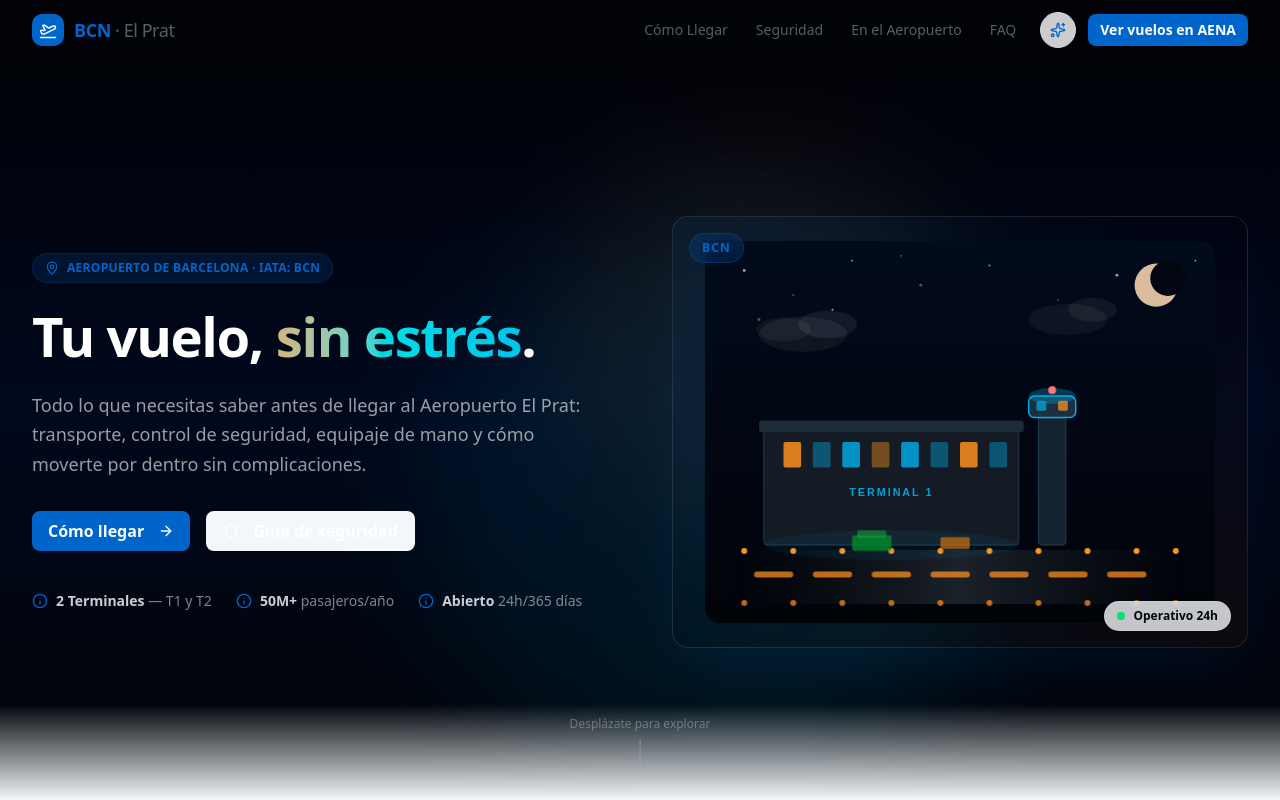
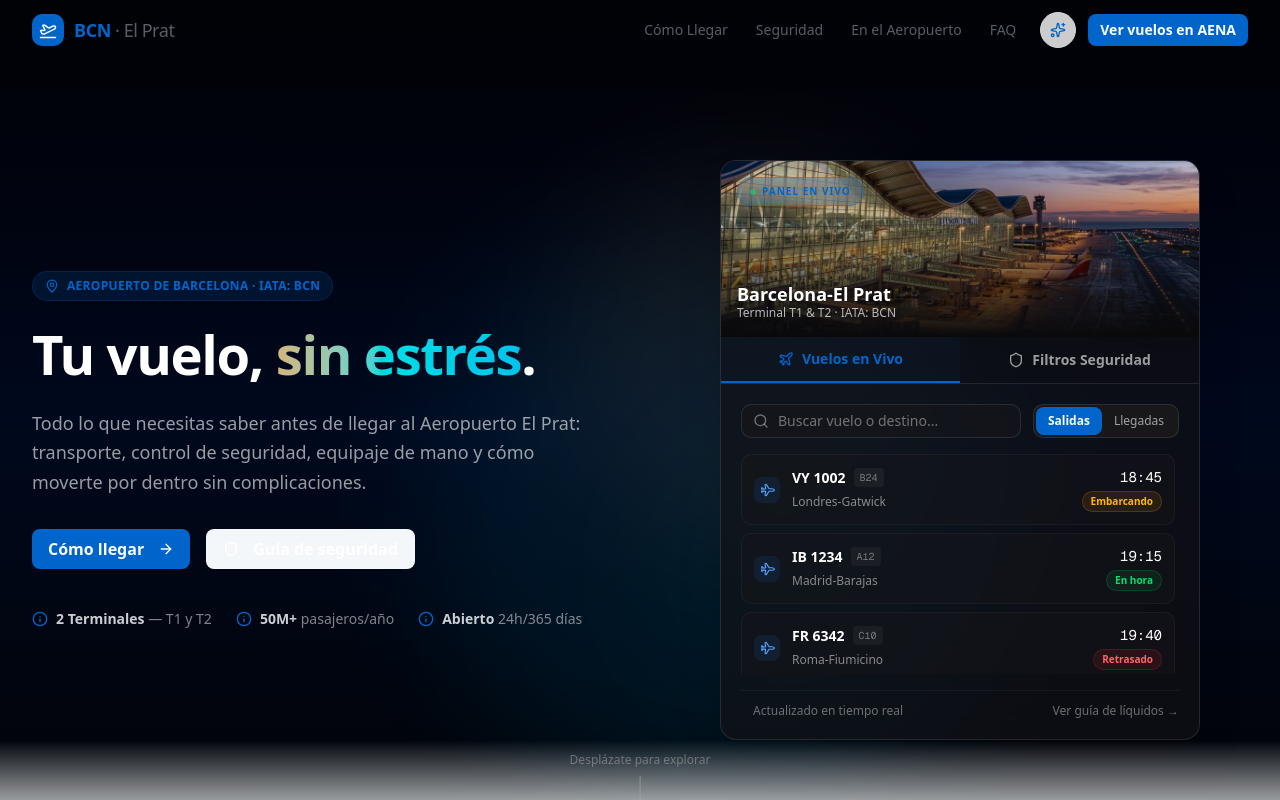
Before and after one commit to bengmz9-hub/aero, a Next.js app: page / in a window 1280 px wide. Shown: the top 800 px of the page. Built offline with nearby package versions, Linux system fonts and the light colour scheme.

Commit message:
design: redesign hero section with interactive flights/security dashboard card and premium AI-generated terminal image

```diff
--- a/src/components/sections/hero.tsx
+++ b/src/components/sections/hero.tsx
@@ -3,11 +3,31 @@
 import { useRef, useCallback, useState, useEffect } from "react";
 import { motion } from "framer-motion";
 import { Button } from "@/components/ui/button";
-import { ArrowRight, MapPin, Shield, Info } from "lucide-react";
+import { ArrowRight, MapPin, Shield, Info, Plane, Search, Clock, Sparkles } from "lucide-react";
+
+const MOCK_FLIGHTS = [
+  { id: 1, flight: "VY 1002", destination: "Londres-Gatwick", time: "18:45", status: "Embarcando", type: "departure", gate: "B24" },
+  { id: 2, flight: "IB 1234", destination: "Madrid-Barajas", time: "19:15", status: "En hora", type: "departure", gate: "A12" },
+  { id: 3, flight: "FR 6342", destination: "Roma-Fiumicino", time: "19:40", status: "Retrasado", type: "departure", gate: "C10" },
+  { id: 4, flight: "LH 1815", destination: "Múnich", time: "20:05", status: "Programado", type: "departure", gate: "B31" },
+  { id: 5, flight: "VY 2004", destination: "París-Orly", time: "20:20", status: "Programado", type: "departure", gate: "A08" },
+  { id: 6, flight: "AF 1123", destination: "París-CDG", time: "19:00", status: "Llegado", type: "arrival", gate: "T1 - Sala A" },
+  { id: 7, flight: "AZ 7890", destination: "Milán-Linate", time: "19:30", status: "En hora", type: "arrival", gate: "T1 - Sala B" },
+  { id: 8, flight: "UX 4002", destination: "Palma de Mallorca", time: "20:10", status: "En hora", type: "arrival", gate: "T2 - Sala C" },
+];
+
+const SECURITY_QUEUES = [
+  { terminal: "Terminal T1", name: "Filtros T1", time: "4 min", status: "fluid", description: "Tránsito rápido" },
+  { terminal: "Terminal T1 Express", name: "Fast Track T1", time: "1 min", status: "fluid", description: "Preferente" },
+  { terminal: "Terminal T2", name: "Filtros T2B", time: "3 min", status: "fluid", description: "Sin esperas" },
+];
 
 export function Hero() {
   const containerRef = useRef<HTMLDivElement>(null);
   const [tilt, setTilt] = useState({ x: 0, y: 0 });
+  const [activeTab, setActiveTab] = useState<"vuelos" | "seguridad">("vuelos");
+  const [flightType, setFlightType] = useState<"salidas" | "llegadas">("salidas");
+  const [searchQuery, setSearchQuery] = useState("");
 
   const handleMouseMove = useCallback((e: MouseEvent) => {
     if (!containerRef.current) return;
@@ -23,6 +43,14 @@
     window.addEventListener("mousemove", handleMouseMove, { passive: true });
     return () => window.removeEventListener("mousemove", handleMouseMove);
   }, [handleMouseMove]);
+
+  const filteredFlights = MOCK_FLIGHTS.filter((f) => {
+    const matchType = f.type === (flightType === "salidas" ? "departure" : "arrival");
+    const matchSearch =
+      f.flight.toLowerCase().includes(searchQuery.toLowerCase()) ||
+      f.destination.toLowerCase().includes(searchQuery.toLowerCase());
+    return matchType && matchSearch;
+  });
 
   return (
     <section
@@ -110,140 +138,206 @@
           </div>
         </motion.div>
 
-        {/* Right: Airport illustration */}
+        {/* Right: Airport Live Dashboard Card */}
         <motion.div
-          initial={{ opacity: 0, scale: 0.92 }}
+          initial={{ opacity: 0, scale: 0.95 }}
           animate={{ opacity: 1, scale: 1 }}
           transition={{ duration: 0.8, delay: 0.3 }}
-          className="relative hidden lg:block"
+          className="relative block w-full lg:max-w-[480px] justify-self-center"
         >
+          {/* Main Card with tilt effect */}
           <div
-            className="relative rounded-2xl overflow-hidden shadow-2xl shadow-primary/10 border border-white/10 bg-gradient-to-br from-primary/10 via-transparent to-accent/5"
+            className="relative rounded-2xl overflow-hidden shadow-2xl border border-white/10 bg-zinc-900/60 backdrop-blur-xl flex flex-col min-h-[500px]"
             style={{ transform: `rotateX(${tilt.x}deg) rotateY(${tilt.y}deg)`, transition: "transform 0.2s ease-out" }}
           >
-            <div className="aspect-[4/3] relative flex items-center justify-center p-6">
-              {/* SVG Airport Scene */}
-              <svg viewBox="0 0 520 390" className="w-full h-full" fill="none" xmlns="http://www.w3.org/2000/svg">
-                  {/* Sky background gradient */}
-                  <defs>
-                    <linearGradient id="skyGrad" x1="0" y1="0" x2="0" y2="1">
-                      <stop offset="0%" stopColor="oklch(0.15 0.04 255)" stopOpacity="1" />
-                      <stop offset="100%" stopColor="oklch(0.10 0.02 255)" stopOpacity="1" />
-                    </linearGradient>
-                    <linearGradient id="runwayGrad" x1="0" y1="0" x2="1" y2="0">
-                      <stop offset="0%" stopColor="oklch(0.20 0.01 255)" stopOpacity="0" />
-                      <stop offset="50%" stopColor="oklch(0.25 0.02 255)" stopOpacity="1" />
-                      <stop offset="100%" stopColor="oklch(0.20 0.01 255)" stopOpacity="0" />
-                    </linearGradient>
-                    <linearGradient id="planeGrad" x1="0" y1="0" x2="1" y2="0">
-                      <stop offset="0%" stopColor="oklch(0.80 0.12 220)" />
-                      <stop offset="100%" stopColor="oklch(0.95 0.03 220)" />
-                    </linearGradient>
-                  </defs>
-
-                  <rect width="520" height="390" fill="url(#skyGrad)" rx="16" />
-
-                  {/* Stars */}
-                  {[[40,30],[90,55],[150,20],[220,45],[290,25],[360,60],[420,35],[480,50],[500,20],[55,80],[130,70],[200,15]].map(([cx, cy], i) => (
-                    <circle key={i} cx={cx} cy={cy} r={i % 3 === 0 ? 1.5 : 1} fill="white" opacity={i % 2 === 0 ? 0.6 : 0.3} />
-                  ))}
-
-                  {/* Moon */}
-                  <circle cx="460" cy="45" r="22" fill="oklch(0.88 0.06 70)" opacity="0.9" />
-                  <circle cx="472" cy="38" r="18" fill="oklch(0.12 0.03 255)" />
-
-                  {/* Clouds */}
-                  <g className="cloud-drift-1">
-                    <ellipse cx="100" cy="95" rx="45" ry="18" fill="white" opacity="0.06" />
-                    <ellipse cx="125" cy="85" rx="30" ry="14" fill="white" opacity="0.07" />
-                    <ellipse cx="80" cy="90" rx="28" ry="12" fill="white" opacity="0.05" />
-                  </g>
-                  <g className="cloud-drift-2">
-                    <ellipse cx="370" cy="80" rx="40" ry="16" fill="white" opacity="0.05" />
-                    <ellipse cx="395" cy="70" rx="25" ry="12" fill="white" opacity="0.06" />
-                  </g>
-
-                  {/* Terminal building */}
-                  <rect x="60" y="190" width="260" height="120" rx="4" fill="oklch(0.22 0.02 255)" stroke="oklch(0.35 0.05 240)" strokeWidth="1" />
-                  {/* Terminal windows */}
-                  {[80,110,140,170,200,230,260,290].map((x, i) => (
-                    <rect key={i} x={x} y="205" width="18" height="26" rx="2" fill={i % 3 === 0 ? "oklch(0.78 0.18 58)" : "oklch(0.68 0.20 220)"} opacity={i % 2 === 0 ? 0.8 : 0.4} />
-                  ))}
-                  {/* Terminal roof detail */}
-                  <rect x="55" y="183" width="270" height="12" rx="3" fill="oklch(0.28 0.03 250)" />
-                  <text x="190" y="260" textAnchor="middle" fill="oklch(0.65 0.15 220)" fontSize="11" fontWeight="700" fontFamily="sans-serif" letterSpacing="2">TERMINAL 1</text>
-
-                  {/* Control tower */}
-                  <rect x="340" y="170" width="28" height="140" rx="4" fill="oklch(0.25 0.03 250)" stroke="oklch(0.35 0.05 240)" strokeWidth="1" />
-                  <rect x="330" y="158" width="48" height="22" rx="6" fill="oklch(0.30 0.04 245)" stroke="oklch(0.68 0.20 220)" strokeWidth="1.5" />
-                  <ellipse cx="354" cy="158" rx="24" ry="8" fill="oklch(0.68 0.20 220)" opacity="0.3" />
-                  {/* Tower windows */}
-                  <rect x="338" y="163" width="10" height="10" rx="2" fill="oklch(0.68 0.20 220)" opacity="0.7" />
-                  <rect x="360" y="163" width="10" height="10" rx="2" fill="oklch(0.78 0.18 58)" opacity="0.7" />
-                  {/* Blinking light */}
-                  <circle cx="354" cy="152" r="4" fill="oklch(0.78 0.20 25)" className="status-pulse" />
-
-                  {/* Runway */}
-                  <rect x="30" y="315" width="460" height="55" rx="4" fill="url(#runwayGrad)" />
-                  {/* Runway center line dashes */}
-                  {[50,110,170,230,290,350,410].map((x, i) => (
-                    <rect key={i} x={x} y="337" width="40" height="6" rx="3" fill="oklch(0.78 0.18 58)" opacity="0.7" />
-                  ))}
-                  {/* Runway edge lights */}
-                  {[40,90,140,190,240,290,340,390,440,480].map((x, i) => (
-                    <circle key={i} cx={x} cy="316" r="3" fill="oklch(0.78 0.18 58)" opacity="0.9" className="status-pulse" />
-                  ))}
-                  {[40,90,140,190,240,290,340,390,440,480].map((x, i) => (
-                    <circle key={`b${i}`} cx={x} cy="369" r="3" fill="oklch(0.78 0.18 58)" opacity="0.7" />
-                  ))}
-
-                  {/* Airplane — main */}
-                  <g className="plane-fly-in" style={{ transformOrigin: "260px 165px" }}>
-                    <g transform="translate(180, 130) rotate(-8)">
-                      {/* Fuselage */}
-                      <ellipse cx="80" cy="22" rx="75" ry="13" fill="url(#planeGrad)" />
-                      {/* Nose */}
-                      <ellipse cx="152" cy="22" rx="10" ry="8" fill="oklch(0.92 0.05 220)" />
-                      {/* Cockpit windows */}
-                      <ellipse cx="148" cy="18" rx="6" ry="4" fill="oklch(0.30 0.08 240)" opacity="0.8" />
-                      {/* Main wing */}
-                      <path d="M60 22 L110 22 L90 55 L30 52 Z" fill="oklch(0.75 0.10 220)" opacity="0.9" />
-                      <path d="M60 22 L110 22 L90 -10 L30 -8 Z" fill="oklch(0.75 0.10 220)" opacity="0.9" />
-                      {/* Wing engine */}
-                      <ellipse cx="65" cy="50" rx="15" ry="6" fill="oklch(0.55 0.08 240)" />
-                      <ellipse cx="65" cy="-6" rx="15" ry="6" fill="oklch(0.55 0.08 240)" />
-                      {/* Tail */}
-                      <path d="M8 22 L0 22 L-5 5 L20 10 Z" fill="oklch(0.70 0.12 220)" />
-                      <path d="M8 22 L0 22 L-5 38 L20 33 Z" fill="oklch(0.70 0.12 220)" />
-                      {/* Vertical stabilizer */}
-                      <path d="M5 15 L-8 -5 L15 15 Z" fill="oklch(0.68 0.20 220)" opacity="0.8" />
-                      {/* Windows strip */}
-                      {[100,115,128,140].map((x, i) => (
-                        <ellipse key={i} cx={x} cy="17" rx="5" ry="4" fill="oklch(0.78 0.18 58)" opacity="0.6" />
-                      ))}
-                      {/* Engine glow */}
-                      <ellipse cx="155" cy="22" rx="4" ry="4" fill="oklch(0.78 0.18 58)" opacity="0.5" className="status-pulse" />
-                    </g>
-                  </g>
-
-                  {/* Ground vehicles */}
-                  <rect x="150" y="300" width="40" height="16" rx="3" fill="oklch(0.55 0.18 145)" opacity="0.8" />
-                  <rect x="155" y="295" width="30" height="8" rx="2" fill="oklch(0.60 0.18 145)" opacity="0.6" />
-                  <rect x="240" y="302" width="30" height="12" rx="2" fill="oklch(0.65 0.18 55)" opacity="0.7" />
-
-                  {/* Ambient glow under terminal */}
-                  <ellipse cx="190" cy="310" rx="130" ry="15" fill="oklch(0.68 0.20 220)" opacity="0.07" />
-                </svg>
+            {/* Header Image */}
+            <div className="relative h-44 w-full overflow-hidden">
+              <img
+                src="/AERO/bcn-airport.png"
+                alt="Aeropuerto El Prat"
+                className="w-full h-full object-cover"
+              />
+              <div className="absolute inset-0 bg-gradient-to-t from-zinc-950 via-zinc-950/40 to-transparent" />
+              <div className="absolute top-4 left-4 px-3 py-1.5 rounded-full bg-primary/20 backdrop-blur-md border border-primary/30 text-[10px] font-bold text-primary tracking-widest uppercase flex items-center gap-1.5">
+                <span className="size-1.5 rounded-full bg-green-400 animate-pulse" />
+                Panel en vivo
+              </div>
+              <div className="absolute bottom-4 left-4">
+                <h3 className="text-lg font-bold text-white leading-tight">Barcelona-El Prat</h3>
+                <p className="text-xs text-white/70 font-medium">Terminal T1 & T2 · IATA: BCN</p>
+              </div>
             </div>
 
-            {/* Live badge */}
-            <div className="absolute bottom-4 right-4 flex items-center gap-2 px-3 py-1.5 rounded-full bg-background/80 backdrop-blur-sm border border-border/60 text-xs font-semibold text-foreground shadow-sm">
-              <span className="size-2 rounded-full bg-green-400 status-pulse" />
-              Operativo 24h
+            {/* Tabs Selector */}
+            <div className="flex border-b border-white/10 bg-zinc-950/40">
+              <button
+                onClick={() => setActiveTab("vuelos")}
+                className={`flex-1 py-3 text-xs sm:text-sm font-semibold transition-colors flex items-center justify-center gap-2 ${
+                  activeTab === "vuelos"
+                    ? "text-primary border-b-2 border-primary bg-primary/5"
+                    : "text-white/60 hover:text-white hover:bg-white/5"
+                }`}
+              >
+                <Plane className="size-4 shrink-0" />
+                Vuelos en Vivo
+              </button>
+              <button
+                onClick={() => setActiveTab("seguridad")}
+                className={`flex-1 py-3 text-xs sm:text-sm font-semibold transition-colors flex items-center justify-center gap-2 ${
+                  activeTab === "seguridad"
+                    ? "text-primary border-b-2 border-primary bg-primary/5"
+                    : "text-white/60 hover:text-white hover:bg-white/5"
+                }`}
+              >
+                <Shield className="size-4 shrink-0" />
+                Filtros Seguridad
+              </button>
             </div>
-            {/* IATA code badge */}
-            <div className="absolute top-4 left-4 px-3 py-1.5 rounded-full bg-primary/20 backdrop-blur-sm border border-primary/30 text-xs font-bold text-primary tracking-widest">
-              BCN
+
+            {/* Card Content Area */}
+            <div className="p-5 flex-1 flex flex-col justify-between bg-zinc-950/20">
+              {activeTab === "vuelos" ? (
+                <div className="flex-1 flex flex-col gap-4">
+                  {/* Search and flight type toggle */}
+                  <div className="flex flex-col sm:flex-row gap-3">
+                    {/* Search */}
+                    <div className="relative flex-1">
+                      <Search className="absolute left-3 top-1/2 -translate-y-1/2 size-4 text-white/40" />
+                      <input
+                        type="text"
+                        placeholder="Buscar vuelo o destino..."
+                        value={searchQuery}
+                        onChange={(e) => setSearchQuery(e.target.value)}
+                        className="w-full pl-9 pr-4 py-1.5 rounded-lg bg-zinc-900/60 border border-white/10 text-sm text-white placeholder-white/40 focus:outline-none focus:border-primary/50"
+                      />
+                    </div>
+                    {/* Type Toggle */}
+                    <div className="flex rounded-lg bg-zinc-900 border border-white/10 p-0.5 self-start sm:self-auto">
+                      <button
+                        onClick={() => setFlightType("salidas")}
+                        className={`px-3 py-1 text-xs font-medium rounded-md transition-colors ${
+                          flightType === "salidas"
+                            ? "bg-primary text-primary-foreground font-semibold"
+                            : "text-white/60 hover:text-white"
+                        }`}
+                      >
+                        Salidas
+                      </button>
+                      <button
+                        onClick={() => setFlightType("llegadas")}
+                        className={`px-3 py-1 text-xs font-medium rounded-md transition-colors ${
+                          flightType === "llegadas"
+                            ? "bg-primary text-primary-foreground font-semibold"
+                            : "text-white/60 hover:text-white"
+                        }`}
+                      >
+                        Llegadas
+                      </button>
+                    </div>
+                  </div>
+
+                  {/* Flight list */}
+                  <div className="overflow-y-auto max-h-[220px] flex flex-col gap-2 pr-1 scrollbar-thin scrollbar-thumb-white/10 scrollbar-track-transparent">
+                    {filteredFlights.length > 0 ? (
+                      filteredFlights.map((f) => (
+                        <div
+                          key={f.id}
+                          className="flex items-center justify-between p-3 rounded-lg bg-zinc-900/40 border border-white/5 hover:border-white/15 transition-all"
+                        >
+                          <div className="flex items-center gap-3">
+                            <div className={`p-1.5 rounded-md ${
+                              f.type === "departure" ? "bg-blue-500/10 text-blue-400" : "bg-teal-500/10 text-teal-400"
+                            }`}>
+                              <Plane className={`size-3.5 ${f.type === "departure" ? "rotate-45" : "rotate-135"}`} />
+                            </div>
+                            <div>
+                              <div className="flex items-center gap-2">
+                                <span className="font-semibold text-sm text-white">{f.flight}</span>
+                                <span className="text-[10px] text-white/40 font-mono bg-white/5 px-1.5 py-0.5 rounded">
+                                  {f.gate}
+                                </span>
+                              </div>
+                              <span className="text-xs text-white/50">{f.destination}</span>
+                            </div>
+                          </div>
+                          <div className="text-right">
+                            <span className="block font-mono text-sm text-white">{f.time}</span>
+                            <span className={`text-[10px] font-semibold px-2 py-0.5 rounded-full inline-block mt-1 ${
+                              f.status === "Embarcando" ? "bg-amber-500/10 text-amber-400 border border-amber-500/20" :
+                              f.status === "En hora" ? "bg-green-500/10 text-green-400 border border-green-500/20" :
+                              f.status === "Retrasado" ? "bg-red-500/10 text-red-400 border border-red-500/20" :
+                              f.status === "Llegado" ? "bg-blue-500/10 text-blue-400 border border-blue-500/20" :
+                              "bg-zinc-500/10 text-zinc-400 border border-zinc-500/20"
+                            }`}>
+                              {f.status}
+                            </span>
+                          </div>
+                        </div>
+                      ))
+                    ) : (
+                      <div className="py-8 text-center text-sm text-white/40">
+                        No se encontraron vuelos
+                      </div>
+                    )}
+                  </div>
+                </div>
+              ) : (
+                <div className="flex-1 flex flex-col gap-4">
+                  {/* Wait times */}
+                  <div className="flex flex-col gap-3">
+                    <span className="text-xs font-semibold text-white/40 uppercase tracking-wider">
+                      Tiempos de espera estimados
+                    </span>
+                    {SECURITY_QUEUES.map((q, idx) => (
+                      <div
+                        key={idx}
+                        className="flex items-center justify-between p-3 rounded-lg bg-zinc-900/40 border border-white/5"
+                      >
+                        <div className="flex items-center gap-2.5">
+                          <Clock className="size-4 text-primary shrink-0" />
+                          <div>
+                            <span className="block font-semibold text-sm text-white leading-none mb-1">
+                              {q.name}
+                            </span>
+                            <span className="text-xs text-white/45">{q.description}</span>
+                          </div>
+                        </div>
+                        <div className="text-right flex items-center gap-3">
+                          <div className="w-16 bg-zinc-800 h-1.5 rounded-full overflow-hidden hidden sm:block">
+                            <div
+                              className="bg-primary h-full rounded-full"
+                              style={{ width: q.time.includes("1 min") ? "20%" : "60%" }}
+                            />
+                          </div>
+                          <span className="font-mono text-base font-bold text-primary">
+                            {q.time}
+                          </span>
+                        </div>
+                      </div>
+                    ))}
+                  </div>
+
+                  {/* Security Alert Tips */}
+                  <div className="p-3.5 rounded-xl bg-primary/10 border border-primary/20 text-xs text-white/80 leading-relaxed flex items-start gap-2.5">
+                    <Info className="size-4 text-primary shrink-0 mt-0.5" />
+                    <div>
+                      <span className="block font-bold text-primary mb-1">¿Cómo pasar rápido el filtro?</span>
+                      Lleva los líquidos en una bolsa transparente independiente y saca ordenadores, tablets y cargadores de tu equipaje de mano antes del escaneo.
+                    </div>
+                  </div>
+                </div>
+              )}
+
+              {/* Status info bar */}
+              <div className="mt-4 pt-3 border-t border-white/5 flex items-center justify-between text-xs text-white/40">
+                <span className="flex items-center gap-1.5">
+                  <span className="size-1.5 rounded-full bg-emerald-500 animate-ping" />
+                  Actualizado en tiempo real
+                </span>
+                <span className="hover:text-primary transition-colors cursor-pointer" onClick={() => document.querySelector("#seguridad")?.scrollIntoView({ behavior: "smooth" })}>
+                  Ver guía de líquidos &rarr;
+                </span>
+              </div>
             </div>
           </div>
         </motion.div>
```
Also changed, not shown: public/bcn-airport.png (added).
